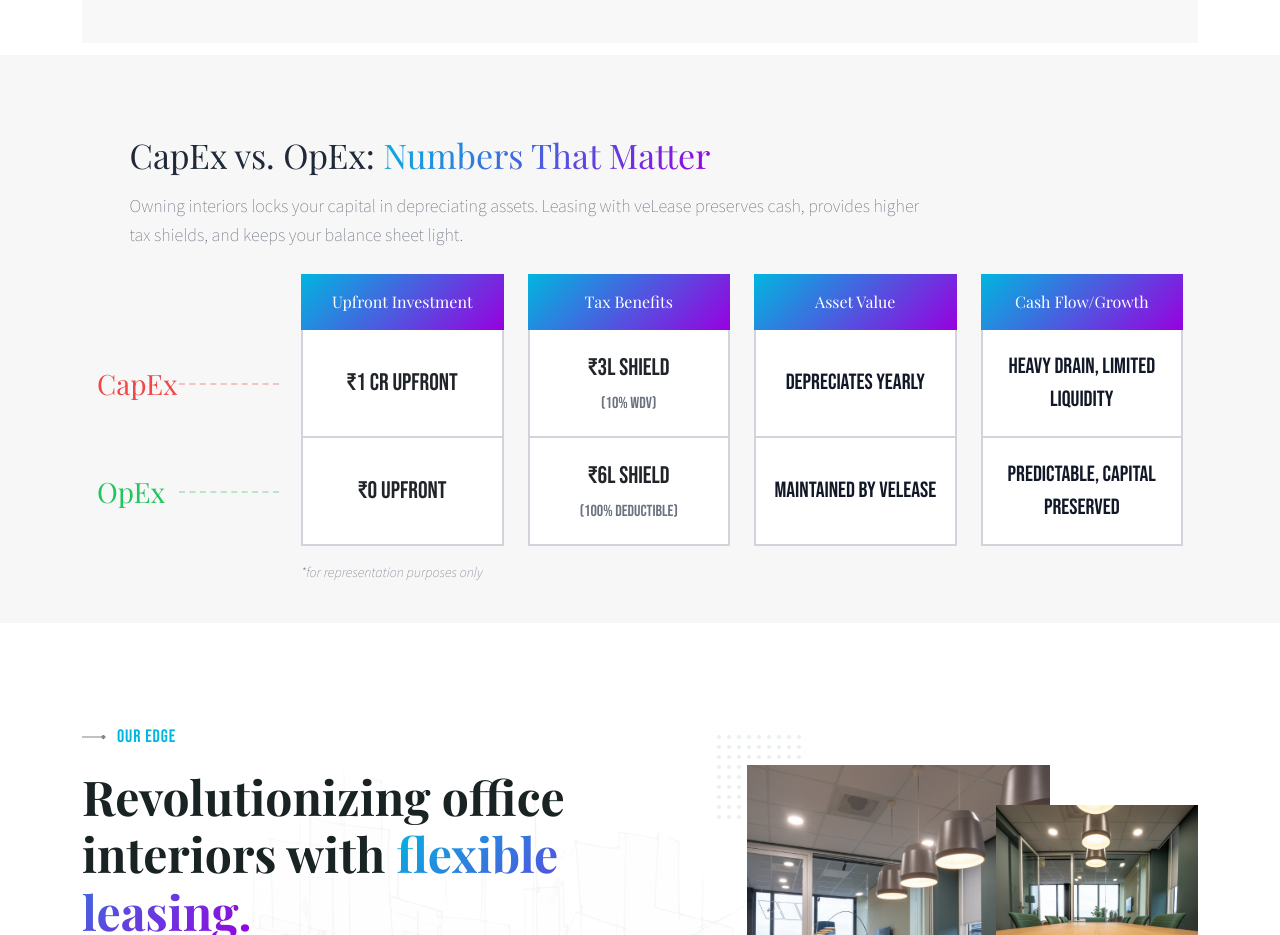
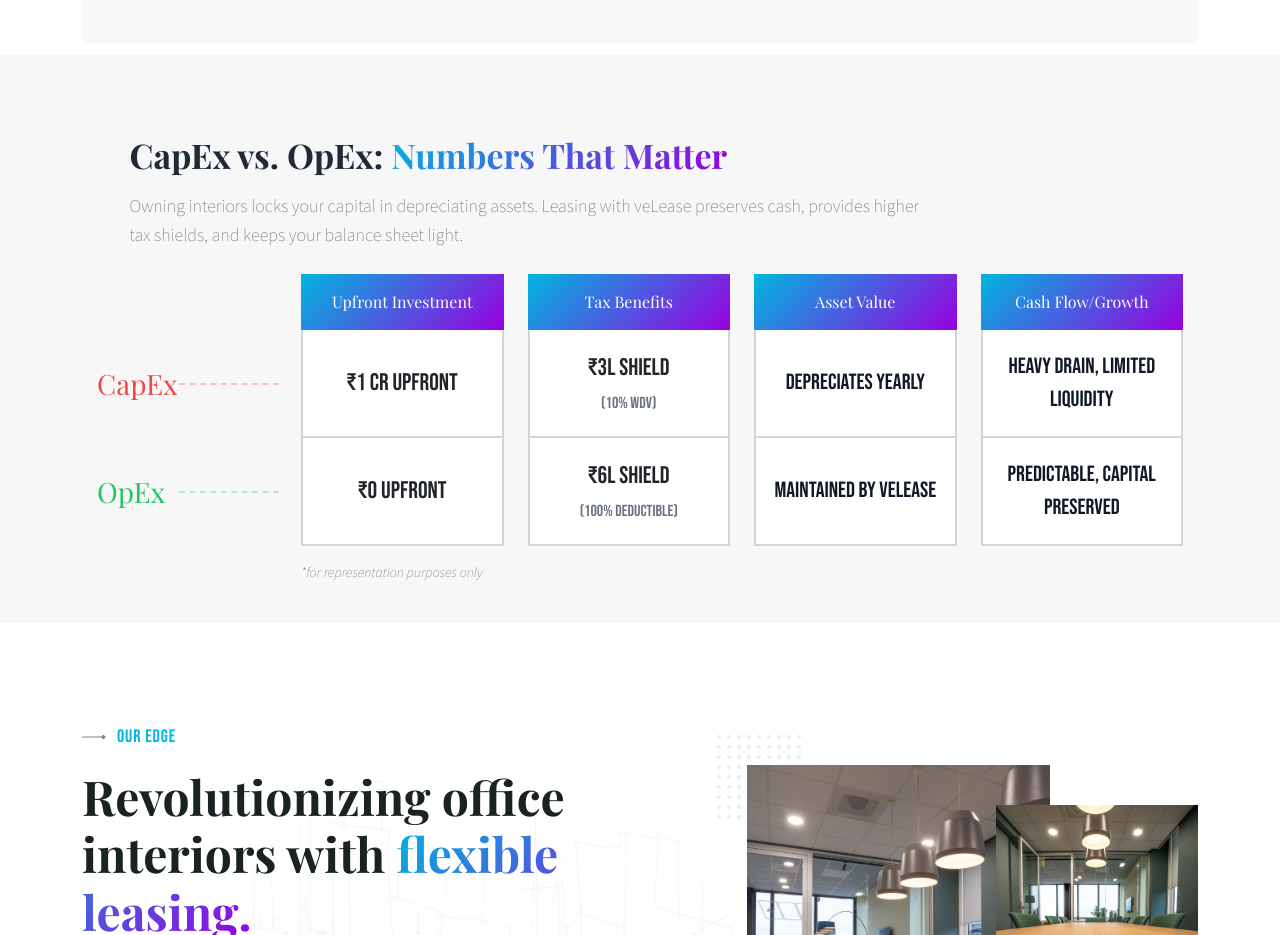
Before and after one commit to akashgbpp9/velease, a React (Create React App) app: page / in a window 1280 px wide. Shown: the part 4863-5798 px from the top of the page. Built offline with nearby package versions, Linux system fonts and the light colour scheme; a web font is replaced by a local one.

Commit message:
Update font weight in NumbersThatMatter styles for consistency and clarity
- Added !important to font-weight for .sub-heading and its span to ensure proper styling across components.

```diff
--- a/src/components/NumbersThatMatter.css
+++ b/src/components/NumbersThatMatter.css
@@ -24,9 +24,14 @@
 
 .numbers-that-matter-section .section-title .sub-heading {
   font-size: 34px;
-  font-weight: 700;
+  font-weight: 700 !important;
   color: #1f2937;
   margin-bottom: 16px;
+}
+.numbers-that-matter-section .section-title .sub-heading span {
+
+  font-weight: 700 !important;
+
 }
 
 .numbers-that-matter-section .section-title .copy {
```
